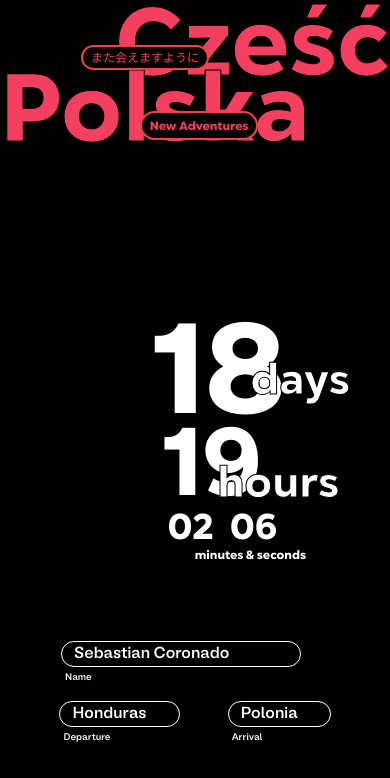
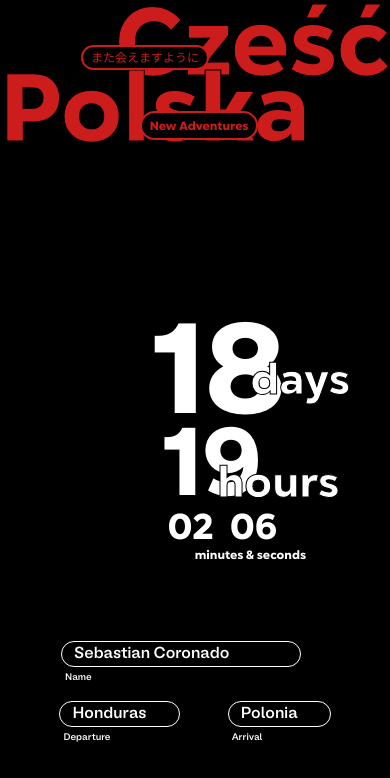
Before and after one commit to coronado03/Timer-App, a Next.js app: page / in a window 390 px wide. Shown: the top 778 px of the page. Built offline with nearby package versions, Linux system fonts and the light colour scheme.

Commit message:
fixed color scheme

```diff
--- a/components/destination.tsx
+++ b/components/destination.tsx
@@ -5,20 +5,20 @@ export default function Destination() {
 
 return(
   <>
-    <div className="group flex flex-col hover:scale-110 hover:text-red-500 text-white font-secondary w-[90%] gap-4 items-center place-self-center md:place-self-center md:justify-self-end	mb-5 md:col-span-2 md:col-start-2 md:col-end-4 lg:place-self-center transition ease-in-out">
+    <div className="group flex flex-col hover:scale-110 hover:text-[#CC1C1C] text-white font-secondary w-[90%] gap-4 items-center place-self-center md:place-self-center md:justify-self-end	mb-5 md:col-span-2 md:col-start-2 md:col-end-4 lg:place-self-center transition ease-in-out">
       <div className="flex flex-col lg:mr-8">
-        <h4 className="rounded-full border mr-7 md:text-xl lg:text-2xl xl:text-3xl border-white pl-3 pr-8 w-60 md:w-72 lg:w-80 xl:w-96 group-hover:border-red-500">Sebastian Coronado</h4>
+        <h4 className="rounded-full border mr-7 md:text-xl lg:text-2xl xl:text-3xl border-white pl-3 pr-8 w-60 md:w-72 lg:w-80 xl:w-96 group-hover:border-[#CC1C1C]">Sebastian Coronado</h4>
         <p className="text-[0.6rem] ml-1 mt-1">Name</p>
       </div>
 
       <div className="flex flex-row gap-x-12 md:gap-x-8 lg:gap-x-16 xl:mr-3">
         <div className="flex flex-col">
-          <h4 className="rounded-full border md:text-xl lg:text-2xl xl:text-3xl border-white pl-3 pr-8 md:pr-12 group-hover:border-red-500">Honduras</h4>
+          <h4 className="rounded-full border md:text-xl lg:text-2xl xl:text-3xl border-white pl-3 pr-8 md:pr-12 group-hover:border-[#CC1C1C]">Honduras</h4>
           <p className="text-[0.6rem] ml-1 mt-1">Departure</p>
         </div>
 
         <div className="flex flex-col">
-          <h4 className="rounded-full border md:text-xl lg:text-2xl xl:text-3xl border-white pl-3 pr-8 md:pr-12 group-hover:border-red-500">Polonia</h4>
+          <h4 className="rounded-full border md:text-xl lg:text-2xl xl:text-3xl border-white pl-3 pr-8 md:pr-12 group-hover:border-[#CC1C1C]">Polonia</h4>
           <p className="text-[0.6rem] ml-1 mt-1">Arrival</p>
         </div>
 
--- a/components/header.tsx
+++ b/components/header.tsx
@@ -5,15 +5,15 @@ export default function Header() {
 
 return(
   <>
-  <div className="group hover:text-rose-500 flex flex-col text-white md:col-span-2 md:col-start-2 md:self-start">
+  <div className="group hover:text-[#CC1C1C] flex flex-col text-white md:col-span-2 md:col-start-2 md:self-start">
 
     <div className="flex self-end mt-5">
-      <button className="self-center border-2 px-2 md:px-5 rounded-full mb-5 h-[35%] mr-[-94px] md:mr-[-110px] z-10 bg-black text-xs md:text-base group-hover:border-red-500 group-hover:translate-y-3 transition ease-in duration-300">また会えますように</button>
+      <button className="self-center border-2 px-2 md:px-5 rounded-full mb-5 h-[35%] mr-[-94px] md:mr-[-110px] z-10 bg-black text-xs md:text-base group-hover:border-[#CC1C1C] group-hover:translate-y-3 transition ease-in duration-300">また会えますように</button>
       <h1 className="text-8xl md:text-[9rem] lg:text-[11rem] xl:text-[13rem] 2xl:text-[15rem] mt-[-25px] outline-text transition ease-in-out">Cześć</h1>
     </div>
     <div className="mt-[-30px] relative self-start md:self-end">
       <h1 className="text-8xl md:text-[9rem] lg:text-[11rem] xl:text-[13rem] 2xl:text-[15rem] font-extrabold outline-text ml-[-0px] transition ease-in-out">Polska</h1>
-      <button className="absolute self-center border-2 px-2 md:px-5 rounded-full h-[30%] md:h-[20%] left-[45%] lg:left-[50%] top-[40%] z-10 bg-black text-xs md:text-base leading-3 group-hover:border-red-500 group-hover:translate-y-3 transition ease-in duration-300">New Adventures</button>
+      <button className="absolute self-center border-2 px-2 md:px-5 rounded-full h-[30%] md:h-[20%] left-[45%] lg:left-[50%] top-[40%] z-10 bg-black text-xs md:text-base leading-3 group-hover:border-[#CC1C1C] group-hover:translate-y-3 transition ease-in duration-300">New Adventures</button>
     </div>
 
 
--- a/components/timer.tsx
+++ b/components/timer.tsx
@@ -56,16 +56,16 @@ export default function Timer() {
           <div className="group flex flex-col items-center mr-10 place-self-end md:place-self-center md:mr-0 md:ml-12 md:row-span-2 md:row-start-1 md:row-end-3 md:col-start-1 md:mb-20">
 
             <div className="flex mb-[-19px]">
-              <h1 className="text-9xl md:text-[9rem] lg:text-[11rem] xl:text-[13rem] text-white group-hover:text-red-500 transition ease-in-out">{days}</h1>
+              <h1 className="text-9xl md:text-[9rem] lg:text-[11rem] xl:text-[13rem] text-white group-hover:text-[#CC1C1C] transition ease-in-out">{days}</h1>
               <p className="self-center mt-5 text-[43px] ml-[-35px] group-hover:translate-x-6 text-white outline-text transition ease-in-out">days</p>
             </div>
             <div className="flex mb-[-25px]">
-              <h1 className="text-8xl md:text-[7rem] lg:text-[8rem] xl:text-[10rem] text-white group-hover:text-red-500 transition ease-in-out">{hours}</h1>
+              <h1 className="text-8xl md:text-[7rem] lg:text-[8rem] xl:text-[10rem] text-white group-hover:text-[#CC1C1C] transition ease-in-out">{hours}</h1>
               <p className="self-end mb-4 text-[43px] mt-9 text-grey ml-[-45px] group-hover:translate-x-6 text-white outline-text transition ease-in-out">hours</p>
             </div>
             <div className="flex gap-4 mr-14 text-4xl md:text-[2.8rem] lg:text-[3.4rem] xl:text-[3.8rem] md:mt-5 lg:mt-7 text-white">
-              <h1 className="group-hover:text-red-500 transition ease-in-out">{minutes}</h1>
-              <h1 className="group-hover:text-red-500 transition ease-in-out">{seconds}</h1>
+              <h1 className="group-hover:text-[#CC1C1C] transition ease-in-out">{minutes}</h1>
+              <h1 className="group-hover:text-[#CC1C1C] transition ease-in-out">{seconds}</h1>
             </div>
 
             <div className="text-white">
```
